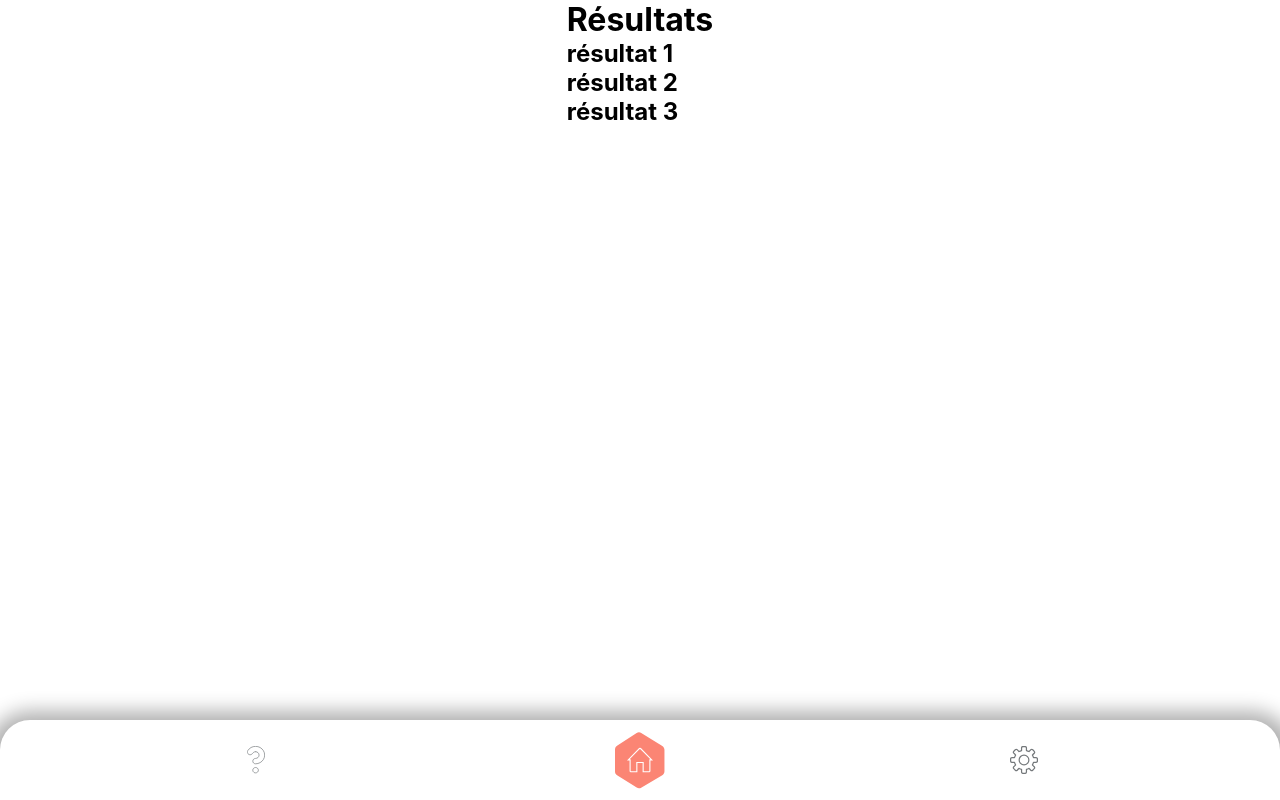
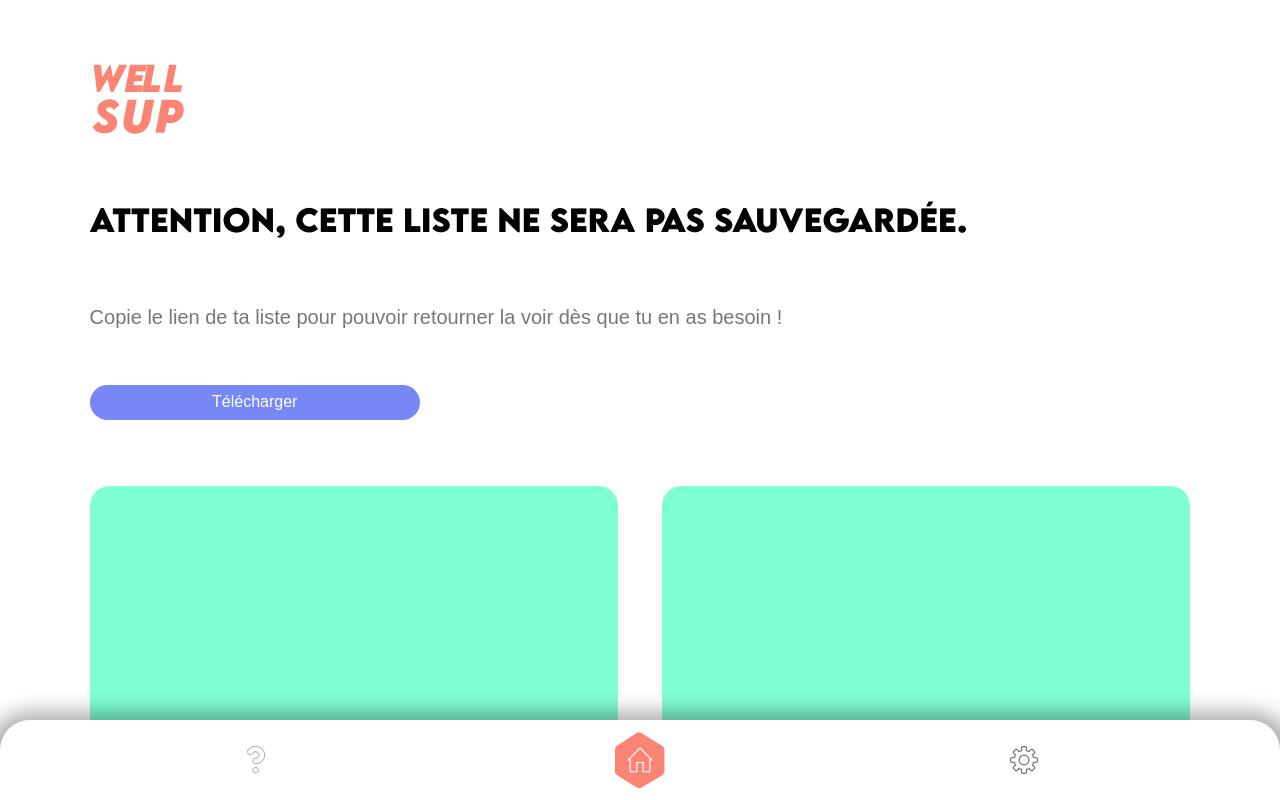
Before and after one commit to GregoireARichard/wellsupfront, a React (Create React App) app: page /results in a window 1280 px wide. Built offline with nearby package versions, Linux system fonts and the light colour scheme; a web font is replaced by a local one.

Commit message:
Result start styling

```diff
--- a/src/Components/Explanations/Explanations.js
+++ b/src/Components/Explanations/Explanations.js
@@ -30,7 +30,7 @@ const Explanations = () => {
       setDot1Active(true)
       setDot2Active(false)
       setDot3Active(true)
-      console.log(currentExplanation,dot1Active,dot2Active,dot3Active)
+
     }else if(currentExplanation==1){
       setDot1Active(true)
       setDot2Active(true)
@@ -38,7 +38,7 @@ const Explanations = () => {
     }else if(currentExplanation==2){
       navigate('/swipper-page')
     }
-    console.log(currentExplanation,dot1Active,dot2Active,dot3Active)
+
   }
 
 
--- a/src/Components/SwipperPage/SwipperPage.js
+++ b/src/Components/SwipperPage/SwipperPage.js
@@ -6,7 +6,6 @@ import './SwipperPage.css'
 
 import cancel from './img/cancel.svg'
 import validate from './img/validate.svg'
-import ProgressBar from './ProgressBar/PBar.js'
 
 import logoPink from '../../img/wellSupPink.svg'
 
@@ -84,9 +83,6 @@ const SwipperPage = () => {
           </div>
 
         </ReactSwipe>
-
-
-        <ProgressBar sossur={currentState}/>
       </div>
     );
 }
--- /dev/null
+++ b/src/Components/results/results.css
@@ -0,0 +1,74 @@
+.results-container{
+    width: 86%;
+    height: 88%;
+    padding: 5% 7% 0 7%;
+}
+
+.results-container>h1{
+    width: 100%;
+    height: 10%;
+    margin-bottom: 6%;
+}
+
+.results-container>h1>img{
+    height: 100%;
+}
+
+.results-container>strong{
+    font-family: Lemon;
+    font-size: 30px;
+}
+
+.results-container .p-copie-link{
+    width: 100%;
+    font-family: degular, sans-serif;
+    color: #74787B;
+    font-size: 20px;
+    margin-top: 6%;
+}
+
+.dl-button{
+    width: 30%;
+    height: 5%;
+    background-color: #7788F4;
+    border-radius: 20px;
+    display: flex;
+    justify-content: center;
+    align-items: center;
+    margin-top: 5%;
+}
+
+.dl-button>span{
+    color: #ffffff;
+    font-family: degular, sans-serif;
+    font-size: 16px;
+}
+
+.results-container .resultCards{
+    display: flex;
+    flex-wrap: wrap;
+    justify-content: space-between;
+    width: 100%;
+    height: fit-content;
+    margin-top: 6%;
+    overflow: scroll;
+}
+
+.results-container .resultCards .resultcard{
+    width: 38%;
+    height: 20vh;
+    background-color: aquamarine;
+    border-radius: 20px;
+    padding: 5%;
+    margin-bottom: 5%;
+}
+
+.resultcard .subCard{
+    display: flex;
+    flex-direction: column;
+    justify-content: space-between;
+}
+
+.resultcard .subCard .arg3, .resultcard .subCard .arg4, .resultcard .subCard .arg5, .resultcard .subCard .arg6{
+    display: none;
+}
--- a/src/Components/results/results.js
+++ b/src/Components/results/results.js
@@ -1,4 +1,7 @@
 import React, { useEffect } from 'react';
+import './results.css'
+
+import WellSupRose from '../../img/wellSupPink.svg'
 
 function Results(){
     let url = new URLSearchParams(window.location.href);
@@ -8,28 +11,50 @@ function Results(){
         arrayOfGet.push(item[1])
     }
 
+    console.log(arrayOfGet)
+
     useEffect(() => {
         for(let i = 0; i <= arrayOfGet.length-1; i++){
             if(i >=0 && i <= 5){
-                document.querySelector(`.subCard1 > .arg${i+1}`).innerHTML = arrayOfGet[i]
+                document.querySelector(`.firstCard  .arg${i+1}`).innerHTML = arrayOfGet[i]
             }
             else if(i >5 && i <= 11){
-                document.querySelector(`.subCard2 > .arg${i-5}`).innerHTML = arrayOfGet[i]
+                document.querySelector(`.subCard2  .arg${i-5}`).innerHTML = arrayOfGet[i]
             }
             else if (i > 11) {
-                document.querySelector(`.subCard3 > .arg${i-11}`).innerHTML = arrayOfGet[i]
+                document.querySelector(`.subCard3  .arg${i-11}`).innerHTML = arrayOfGet[i]
             }
         }
     });
 
     return(
-        <div>
-            <h1>Résultats</h1>
+        <div className='results-container'>
+            <h1>
+                <img src={WellSupRose} alt='Le logo de WellSup'/>
+            </h1>
+            <strong>Attention, cette liste ne sera pas sauvegardée.</strong>
+            <p className='p-copie-link'>Copie le lien de ta liste pour pouvoir retourner la voir dès que tu en as besoin !</p>
+            <div className='dl-button'>
+                <span>Télécharger</span>
+            </div>
             <div className="resultCards">
-                <div className="firstCard">
-                    <h2 className="cardTitle">résultat 1</h2>
+                <div className="firstCard resultcard">
+                        <h3 className='arg1'></h3>
+                        <div className='infos-icon-container'>
+                            <p className="arg2"></p>
+                        </div>
                     <div className="subCard subCard1">
-                        <p className="arg1"></p>
+                        <p className="arg3"></p>
+                        <p className="arg4"></p>
+                        <p className="arg5"></p>
+                        <p className="arg6"></p>
+
+                    </div>
+
+                </div>
+                <div className="secondCard resultcard">
+                    <div className="subCard subCard2">
+                        <h3 className='arg1'></h3>
                         <p className="arg2"></p>
                         <p className="arg3"></p>
                         <p className="arg4"></p>
@@ -39,23 +64,9 @@ function Results(){
                     </div>
 
                 </div>
-                <div className="secondCard">
-                    <h2 className="cardTitle">résultat 2</h2>
-                    <div className="subCard subCard2">
-                        <p className="arg1"></p>
-                        <p className="arg2"></p>
-                        <p className="arg3"></p>
-                        <p className="arg4"></p>
-                        <p className="arg5"></p>
-                        <p className="arg6"></p>
-
-                    </div>
-
-                </div>
-                <div className="thirdCard">
-                    <h2 className="cardTitle">résultat 3</h2>
+                <div className="thirdCard resultcard">
                     <div className="subCard subCard3">
-                        <p className="arg1"></p>
+                        <h3 className='arg1'></h3>
                         <p className="arg2"></p>
                         <p className="arg3"></p>
                         <p className="arg4"></p>
```
Also changed, not shown: src/Components/results/img/infoIcon.svg (added).
